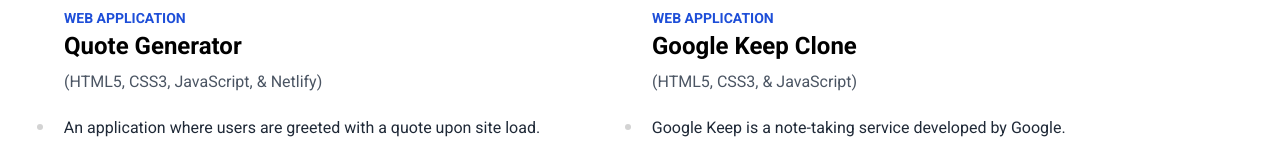
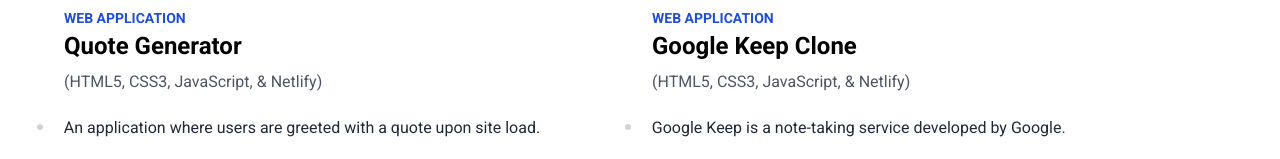
Before and after one commit to jordanduran/port, a Next.js app: page / in a window 1280 px wide. Shown: the part 1155-1314 px from the top of the page. Built offline with nearby package versions, Linux system fonts and the light colour scheme.

Commit message:
Project 4 tech stack

```diff
--- a/components/ProjectsSection.js
+++ b/components/ProjectsSection.js
@@ -200,7 +200,7 @@
             Google Keep Clone
           </h2>
           <p className='text-base text-gray-600 mb-3'>
-            (HTML5, CSS3, & JavaScript)
+            (HTML5, CSS3, JavaScript, & Netlify)
           </p>
           <li className='project-list list-inside col-span-1 text-gray-800 leading-loose w-100 max-w-lg'>
             Google Keep is a note-taking service developed by Google.
```
